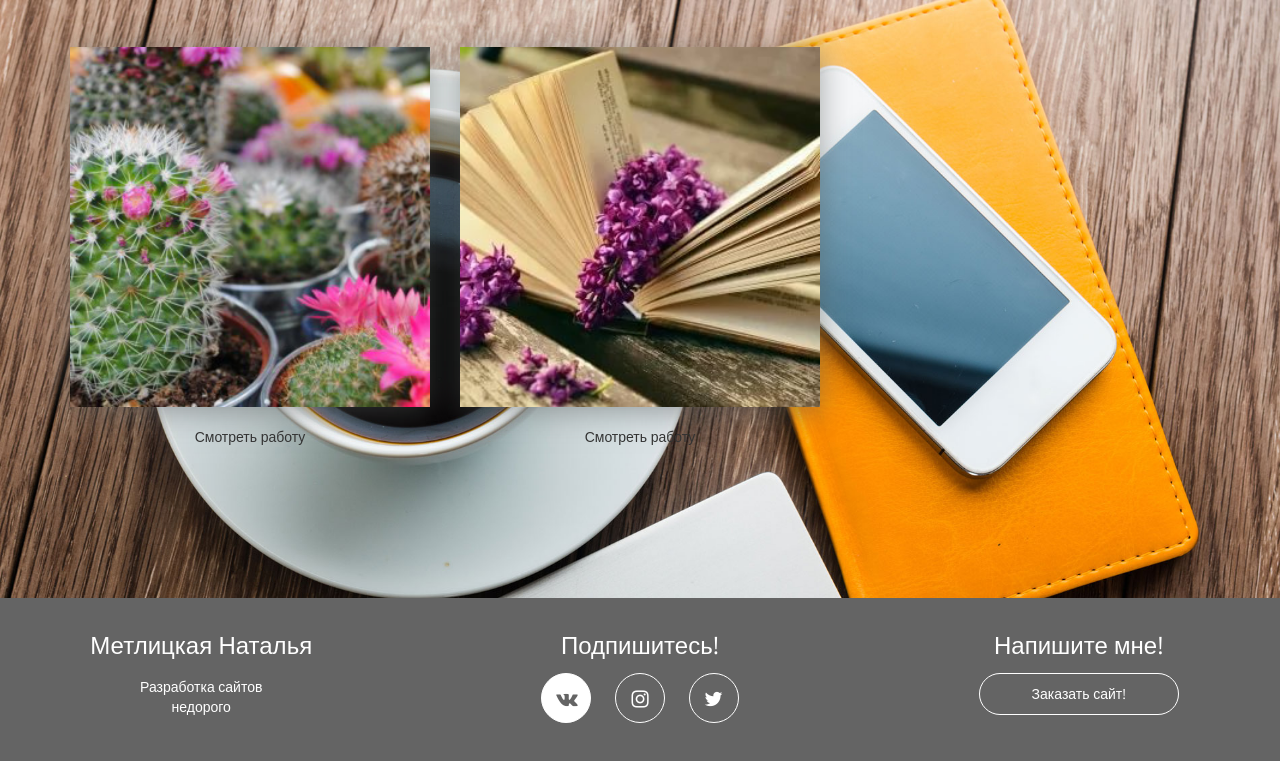
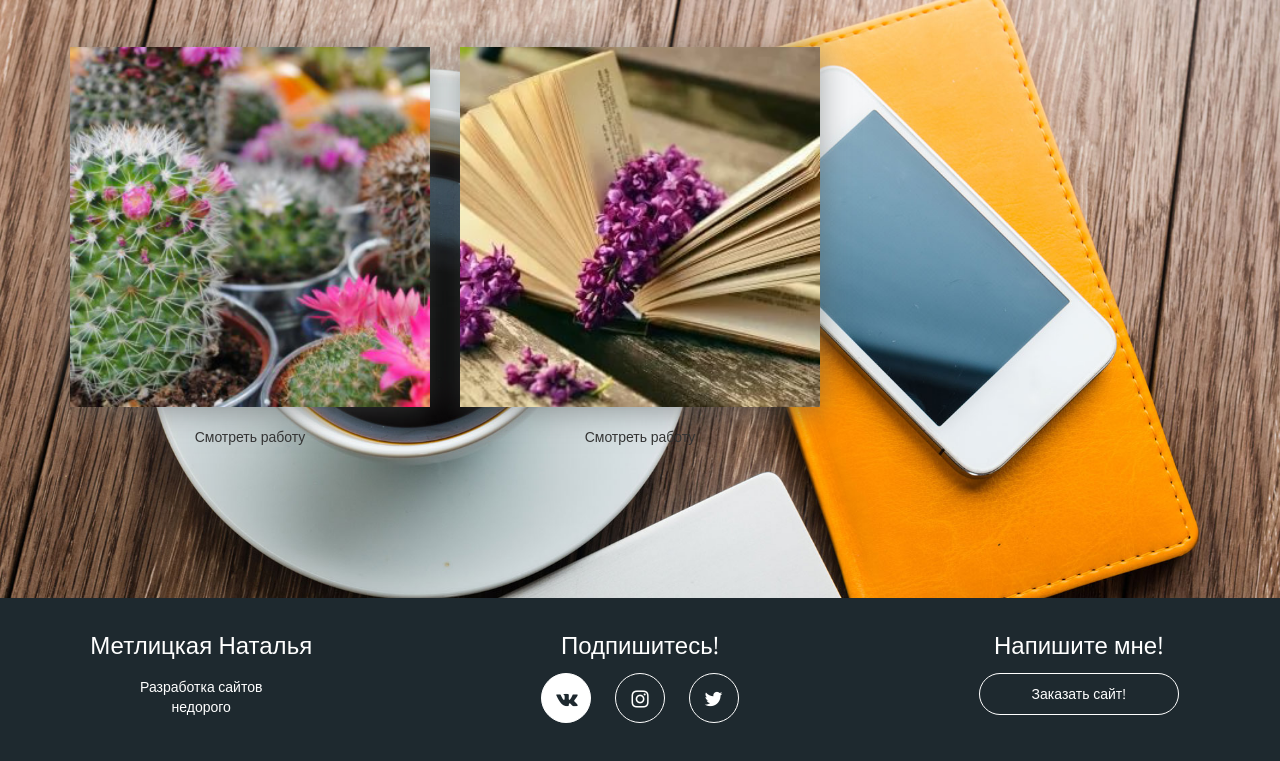
Before and after one commit to natmet1301/natmet1301.github.io, a plain HTML site: page index.html in a window 1280 px wide. In both pictures the pointer is over the link 566 px from the left and 1681 px from the top of the page. Shown: the part 984-1745 px from the top of the page. Drawn offline with nearby package versions, Linux system fonts and the light colour scheme.

Commit message:
Update style.css

```diff
--- a/css/style.css
+++ b/css/style.css
@@ -108,7 +108,7 @@ html{
   border-bottom: 1px dotted #333;
 }
 .footer{
-  background-color: #646464;
+  background-color: #1e292f;
   color:#fff;
   text-align: center;
   padding: 3rem 0;
@@ -135,7 +135,7 @@ html{
 }
 .social-links a:hover{
   background-color: #fff;
-  color:#646464;
+  color:#1e292f;
 }
 .offer-btn{
   display: block;
```
